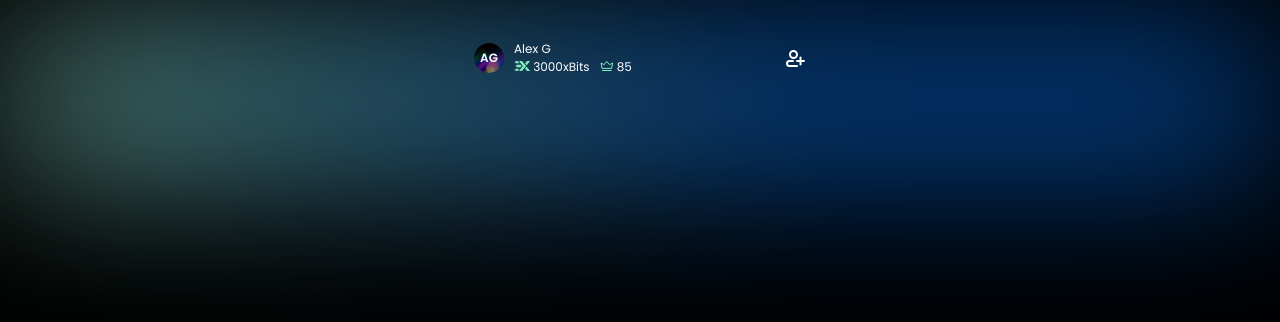
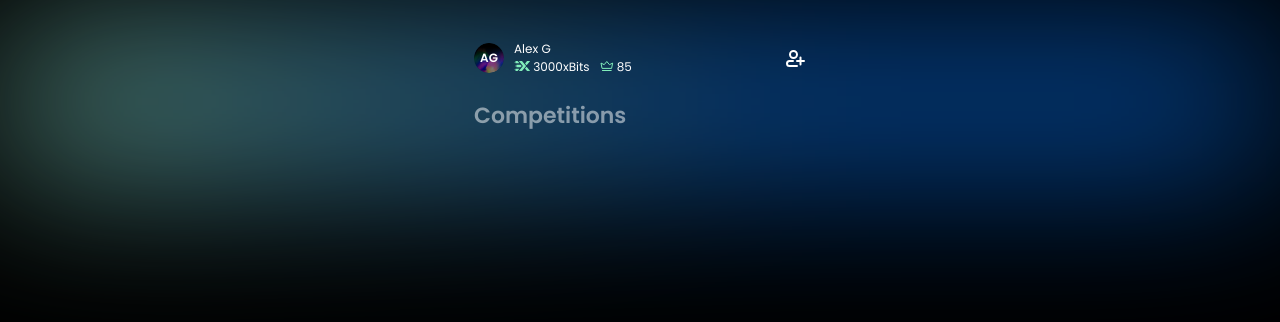
Before and after one commit to Saracier/XtradesTest, an Angular app: page / in a window 1280 px wide. Shown: the top 322 px of the page. Built offline with nearby package versions, Linux system fonts and the light colour scheme.

Commit message:
feat: cometitions component

```diff
--- a/src/app/app-routing.module.ts
+++ b/src/app/app-routing.module.ts
@@ -1,10 +1,11 @@
 import { NgModule } from '@angular/core';
 import { RouterModule, Routes } from '@angular/router';
+import { CompetitionsComponent } from './containers/competitions/competitions.component';
 
-const routes: Routes = [];
+const routes: Routes = [{ path: '', component: CompetitionsComponent }];
 
 @NgModule({
   imports: [RouterModule.forRoot(routes)],
-  exports: [RouterModule]
+  exports: [RouterModule],
 })
-export class AppRoutingModule { }
+export class AppRoutingModule {}
--- a/src/app/app.module.ts
+++ b/src/app/app.module.ts
@@ -4,9 +4,10 @@ import { BrowserModule } from '@angular/platform-browser';
 import { AppRoutingModule } from './app-routing.module';
 import { AppComponent } from './app.component';
 import { HeaderComponent } from './components/header/header.component';
+import { CompetitionsComponent } from './containers/competitions/competitions.component';
 
 @NgModule({
-  declarations: [AppComponent, HeaderComponent],
+  declarations: [AppComponent, HeaderComponent, CompetitionsComponent],
   imports: [BrowserModule, AppRoutingModule],
   providers: [],
   bootstrap: [AppComponent],
--- /dev/null
+++ b/src/app/containers/competitions/competitions.component.html
@@ -0,0 +1,5 @@
+<div class="competitions">
+  <div class="competitions--title">
+    <h1>Competitions</h1>
+  </div>
+</div>
--- /dev/null
+++ b/src/app/containers/competitions/competitions.component.scss
@@ -0,0 +1,12 @@
+.competitions {
+  &--title {
+    margin: 23px 0 20px 0;
+    h1 {
+      color: #fff;
+      color: white;
+      opacity: 0.5;
+      font-size: 22px;
+      font-weight: 600;
+    }
+  }
+}
```
Also changed, not shown: src/app/containers/competitions/competitions.component.ts (added, +8 -0 lines), 1 other file (tests, documents, lock files or other folders).
